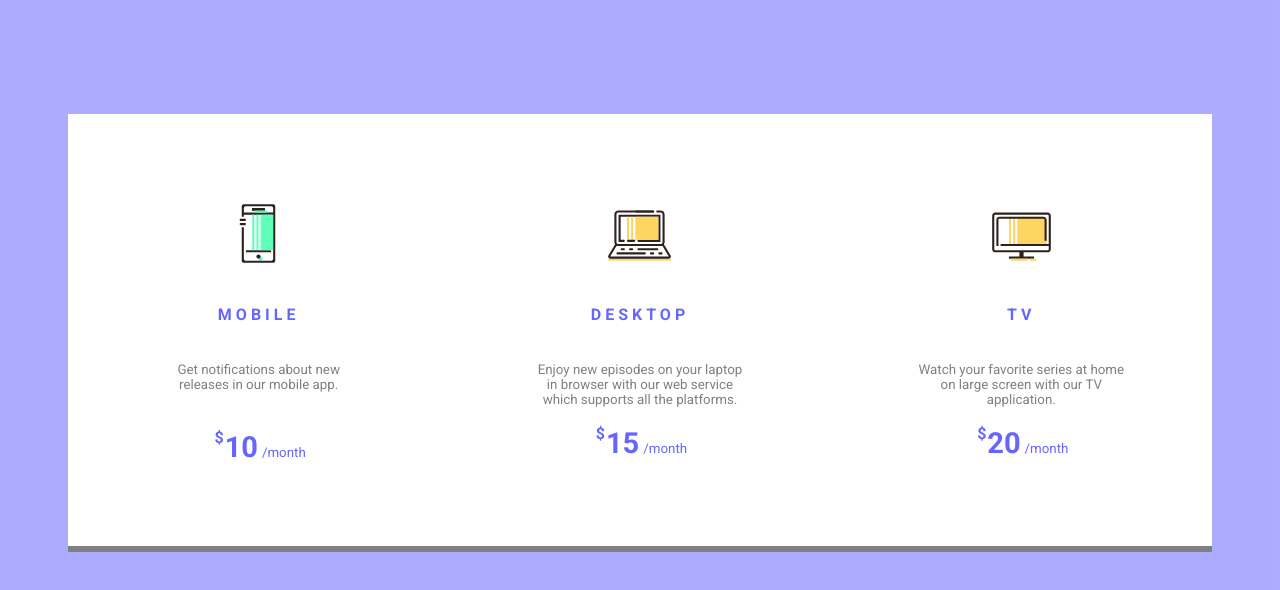
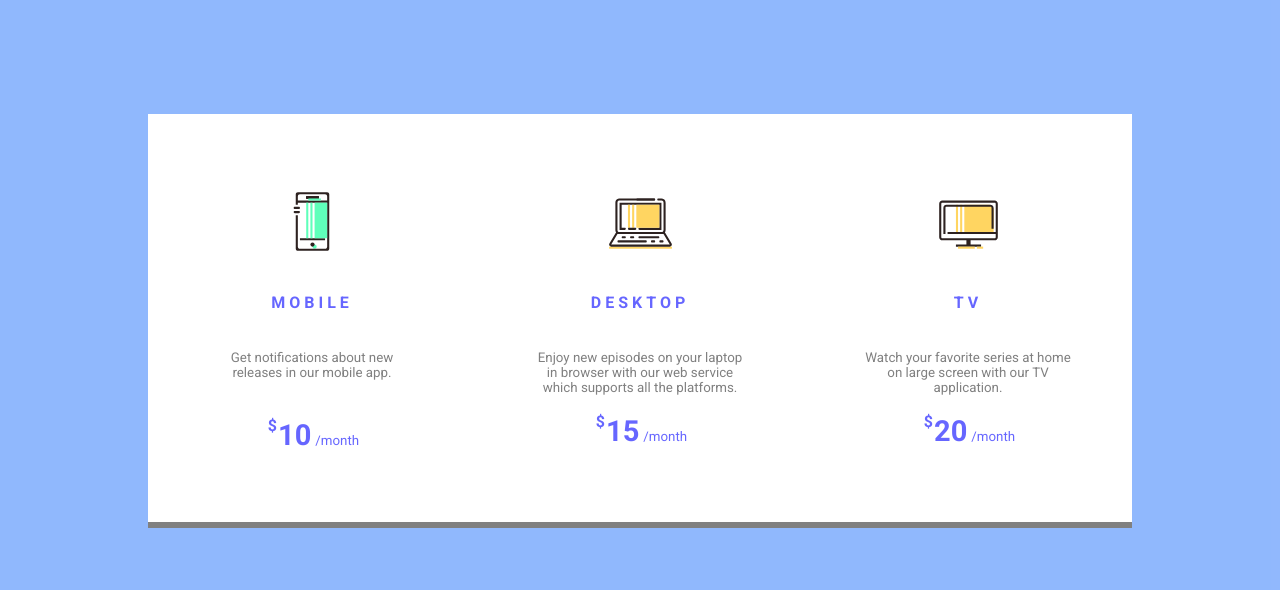
Before and after one commit to iegarcia/frontloops, a plain HTML site: page loop1/index.html in a window 1280 px wide. Drawn offline with Linux system fonts and the light colour scheme.

Commit message:
Colocacion fondo celeste

```diff
--- a/loop1/css/styles.css
+++ b/loop1/css/styles.css
@@ -10,7 +10,7 @@ body{
 }
 
 .container{
-  background-color: #3131ff66;
+  background-color: #629afcb3;
   width: 100%;
   height: 100vh;
   justify-content: center;
@@ -19,9 +19,9 @@ body{
 section{
   display: flex;
   background: #fff;
-  height: 54vh;
+  height: 51vh;
   align-items: center;
-  width: 143vh;
+  width: 123vh;
   box-shadow: 0px 6px grey;
 }
 article{
```
